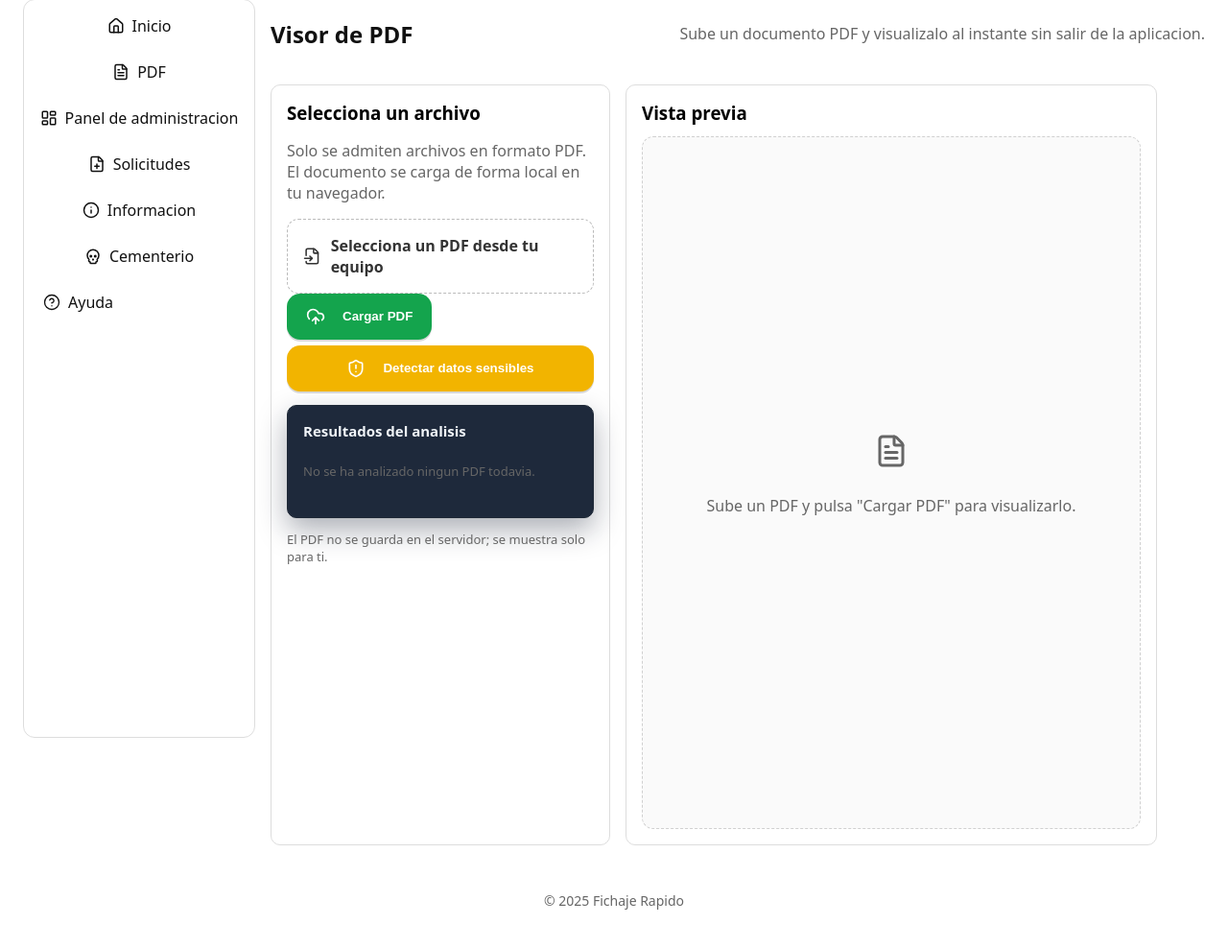
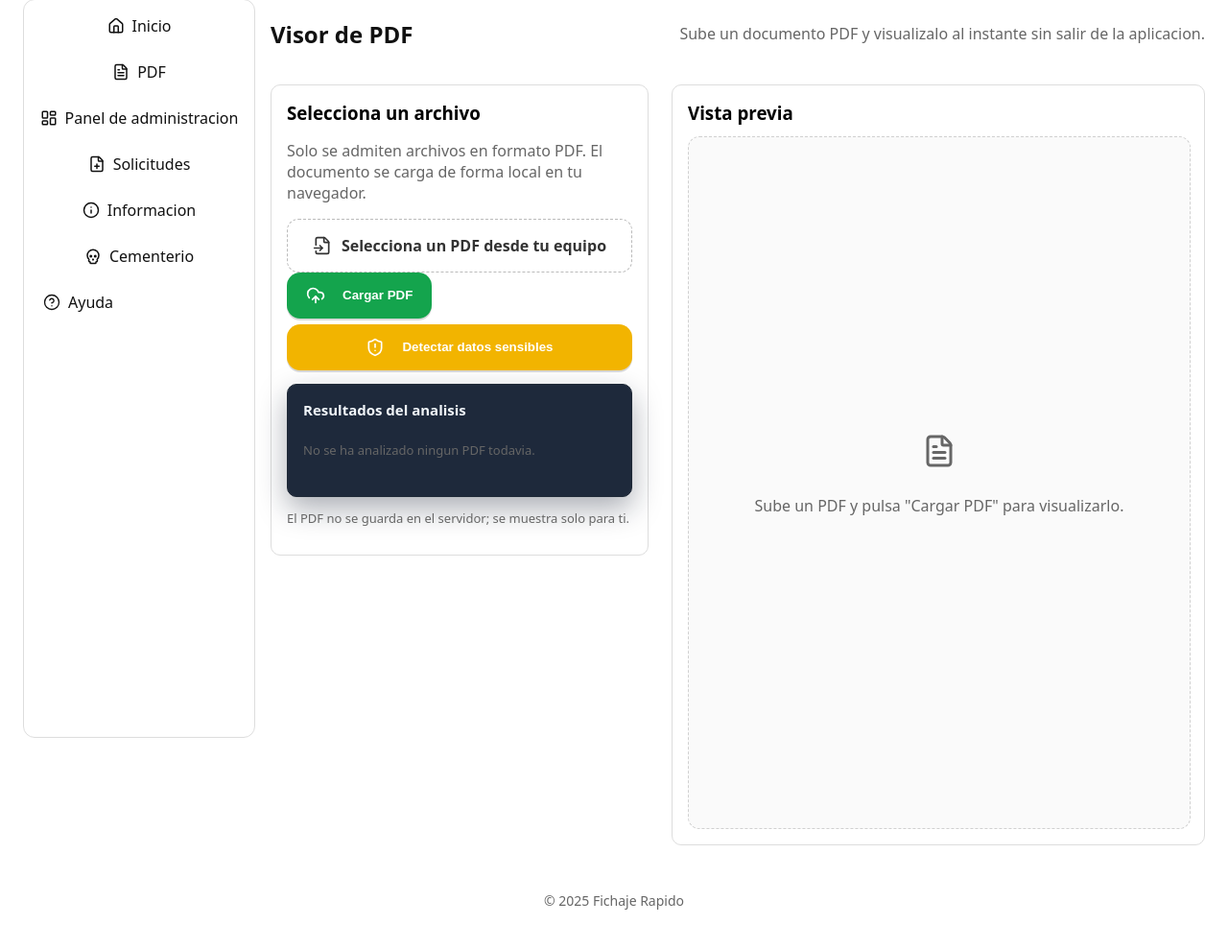
Before and after one commit to cdryampi/fichaje-rapido2, a Flask app: page /pdf in a window 1280 px wide. Shown: the part 25-1013 px from the top of the page at 96% size. Run offline with Flask 3, Linux system fonts and the light colour scheme; a user stored in the database is signed in; some libraries are stand-ins or nearby versions.

Commit message:
Improve PDF viewer layout and text overlay

```diff
--- a/templates/pdf_tool.html
+++ b/templates/pdf_tool.html
@@ -47,10 +47,11 @@
 <style>
   .pdf-page{display:flex;flex-direction:column;gap:16px}
   .pdf-layout{display:flex;flex-direction:column;gap:16px}
-  .pdf-uploader{flex:0 0 320px}
-  .pdf-viewer{flex:2 1 0;min-width:0}
+  .pdf-page .card{max-width:none;width:100%}
+  .pdf-uploader{flex:0 0 auto;width:100%}
+  .pdf-viewer{flex:1 1 auto;min-width:0}
   .pdf-uploader h3,.pdf-viewer h3{margin-top:0;margin-bottom:12px}
-  .pdf-viewer__frame{position:relative;height:85vh;min-height:720px;border:1px dashed #d0d0d0;border-radius:12px;overflow:hidden;background:#fafafa}
+  .pdf-viewer__frame{position:relative;height:85vh;min-height:720px;border:1px dashed #d0d0d0;border-radius:12px;overflow:hidden;background:#fafafa;width:100%}
   .pdf-placeholder{position:absolute;inset:0;display:flex;flex-direction:column;gap:12px;align-items:center;justify-content:center;text-align:center;padding:24px;color:#666}
   .pdf-placeholder .icon{width:36px;height:36px}
   .pdf-placeholder.is-hidden{display:none}
@@ -60,7 +61,9 @@
   .pdf-page-render:last-child{margin-bottom:0}
   .pdf-page-render canvas{display:block;width:100%;height:auto;border-radius:6px}
   .pdf-text-layer{position:absolute;top:0;left:0;right:0;bottom:0;pointer-events:none;font-family:inherit;line-height:1;white-space:pre}
-  .pdf-text-layer div{position:absolute;transform-origin:0 0;color:transparent}
+  .pdf-text-layer div{position:absolute;transform-origin:0 0;color:transparent!important}
+  .pdf-text-layer span{color:transparent!important}
+  .pdf-text-layer .pdf-highlight{color:#111!important}
   .pdf-highlight{background:rgba(255,235,59,.65);border-radius:3px;box-shadow:0 0 6px rgba(255,213,0,.4)}
   .file-picker{display:flex;align-items:center;justify-content:center;gap:12px;padding:16px;border:1px dashed #bbb;border-radius:12px;background:#fff;cursor:pointer;transition:border-color .2s ease,background-color .2s ease}
   .file-picker:hover{border-color:#888;background:#f5f5f5}
@@ -82,7 +85,8 @@
   .dark .detection-empty{color:#94a3b8}
   .dark .detection-reason{color:#cbd5f5}
   @media (min-width:900px){
-    .pdf-layout{flex-direction:row;align-items:stretch}
+    .pdf-layout{flex-direction:row;align-items:flex-start;gap:24px}
+    .pdf-uploader{flex:0 0 360px;max-width:360px}
   }
 </style>
 <script>
```
